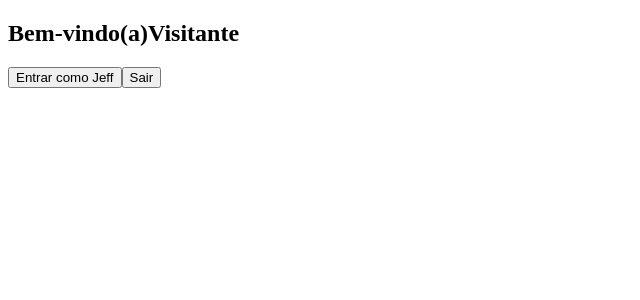
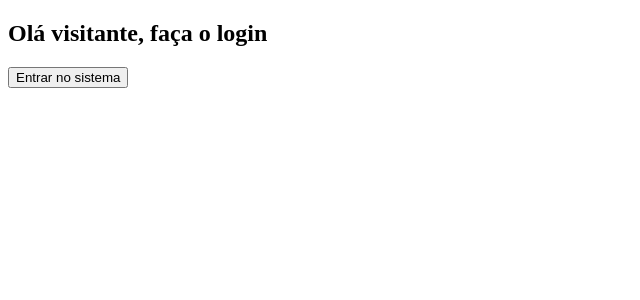
Before and after one commit to jeffpatriota/reactProject, a React (Create React App) app: page / in a window 1280 px wide. Shown: the top 300 px of the page, without its empty margins (0-640 px from the left). Built offline with nearby package versions, Linux system fonts and the light colour scheme.

Commit message:
button user

```diff
--- a/src/App.js
+++ b/src/App.js
@@ -1,15 +1,43 @@
-import React, {Component} from 'react';
-import Membro from './components/Membro';
+import React, { Component } from 'react';
 
-class App extends Component{
 
-render(){
-  return(
-    <div>
-      <Membro nome = "Visitante"/>
-    </div>
-  );
-}
+class App extends Component {
+
+  constructor(props) {
+    super(props);
+    this.state = {
+      status: false
+    };
+    this.sair = this.sair.bind(this);
+    this.entrar = this.entrar.bind(this);
+
+  }
+
+  sair() {
+    this.setState({ status: false });
+  }
+
+  entrar() {
+    this.setState({ status: true });
+  }
+
+  render() {
+    return (
+      <div>
+        {this.state.status ?
+          <div>
+            <h2>Bem-vindo ao sistema</h2>
+            <button onClick={this.sair}>Sair</button>
+          </div> :
+          <div>
+            <h2>Olá visitante, faça o login</h2>
+            <button onClick={this.entrar}>Entrar no sistema</button>
+          </div>
+        }
+
+      </div>
+    );
+  }
 }
 
 
--- a/src/components/Membro/index.js
+++ /dev/null
@@ -1,34 +0,0 @@
-import React, {Component} from 'react';
-
-class Membro extends Component{
-
-    constructor(props){
-        super(props);
-        this.state = {
-            nome: props.nome
-        }
-        this.entrar = this.entrar.bind(this);
-
-    }
-
-    entrar(){
-        this.setState({nome: 'Jeff'})
-    }
-
-render(){
-  return(
-    <div>
-     <h2>Bem-vindo(a){this.state.nome}</h2>
-        <button onClick={this.entrar}>
-            Entrar como Jeff
-        </button>
-        <button onClick={()=> this.setState({nome: ''})}>
-            Sair
-        </button>
-    </div>
-  );
-}
-}
-
-
-export default Membro;
```
